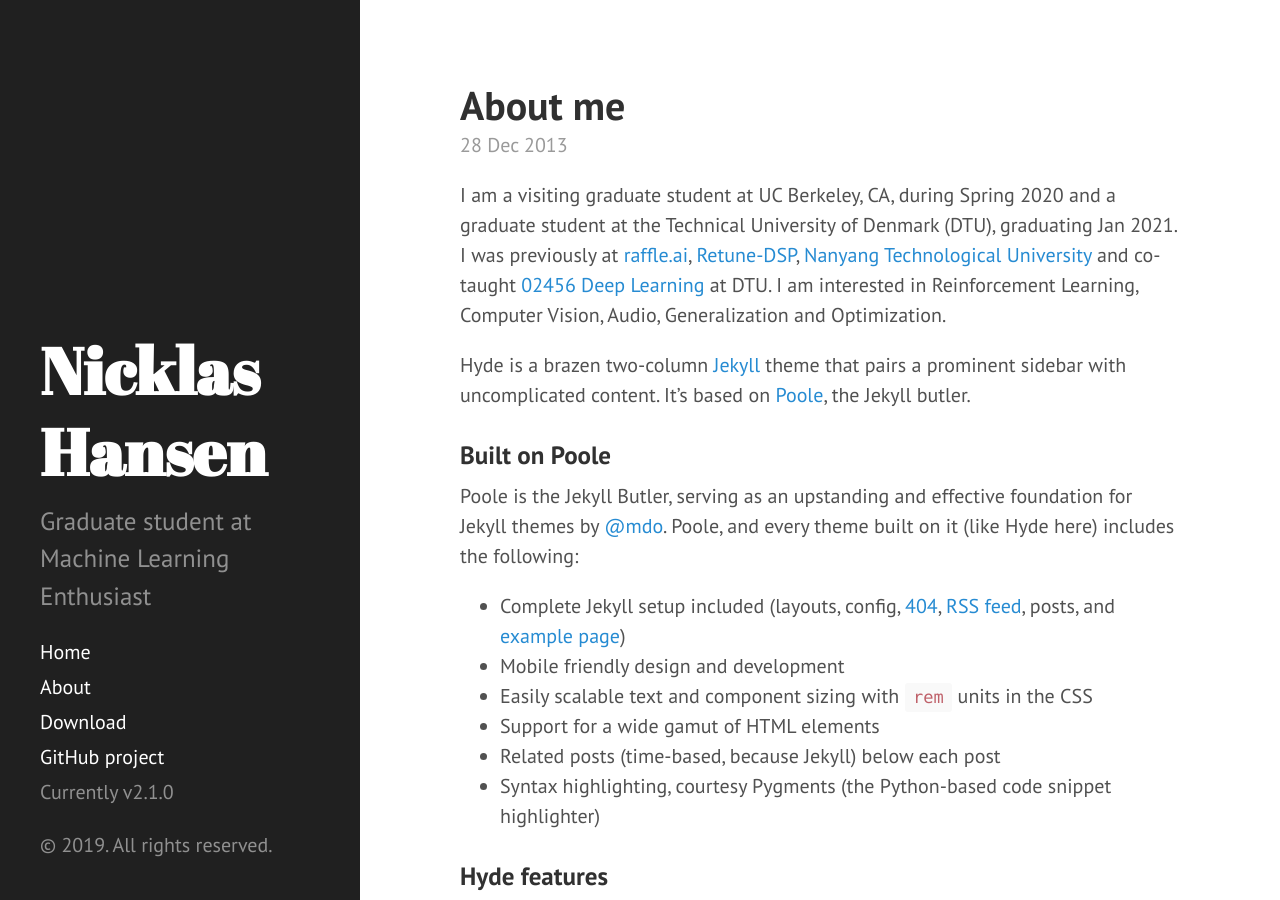
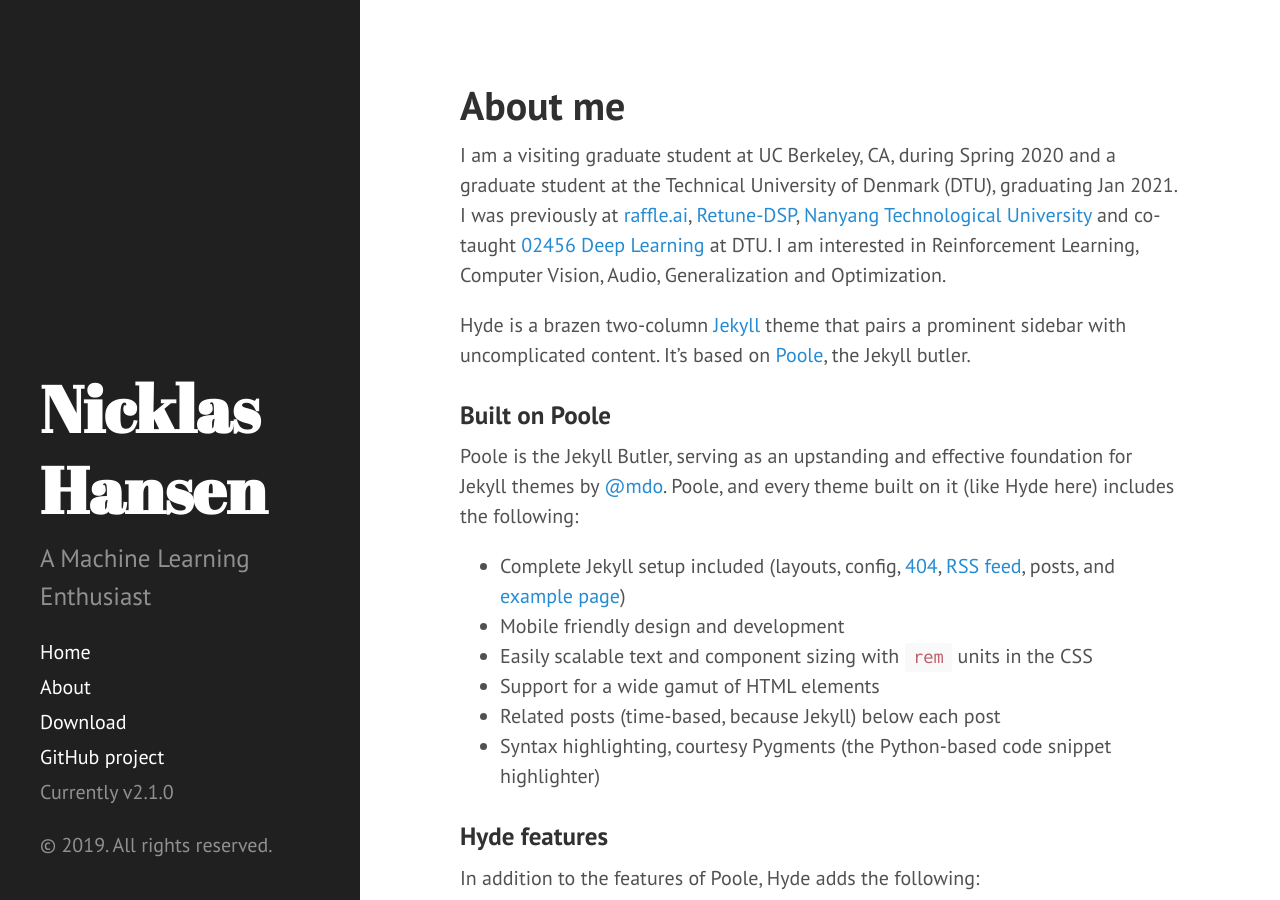
Before and after one commit to nicklashansen/nicklashansen.github.io, a Jekyll site: the page built from index.html, in a window 1280 px wide and 900 px high. Built offline with Jekyll 4.4.1, drawn with Linux system fonts in a browser that asks for light colours; Markdown is read by kramdown in place of the engine named in the settings; the list of posts is cut into pages by our own code; some of the changed text lies outside the part shown.

```diff
--- a/_config.yml
+++ b/_config.yml
@@ -8,8 +8,8 @@ relative_permalinks: false
 
 # Setup
 title:            'Nicklas Hansen'
-tagline:          'Machine Learning Enthusiast'
-description:      'Graduate student at Machine Learning Enthusiast'
+tagline:          'A Machine Learning Enthusiast'
+description:      'A Machine Learning Enthusiast'
 url:              https://nicklashansen.github.io
 baseurl:          /
 
--- a/index.html
+++ b/index.html
@@ -7,13 +7,8 @@ title: Home
   {% for post in paginator.posts %}
   <div class="post">
     <h1 class="post-title">
-      <a href="{{ post.url }}">
-        {{ post.title }}
-      </a>
+      {{ post.title }}
     </h1>
-
-    <span class="post-date">{{ post.date | date_to_string }}</span>
-
     {{ post.content }}
   </div>
   {% endfor %}
```
Also changed, not shown: _posts/2013-12-28-about-me.md (renamed from _posts/2013-12-28-introducing-hyde.md).
